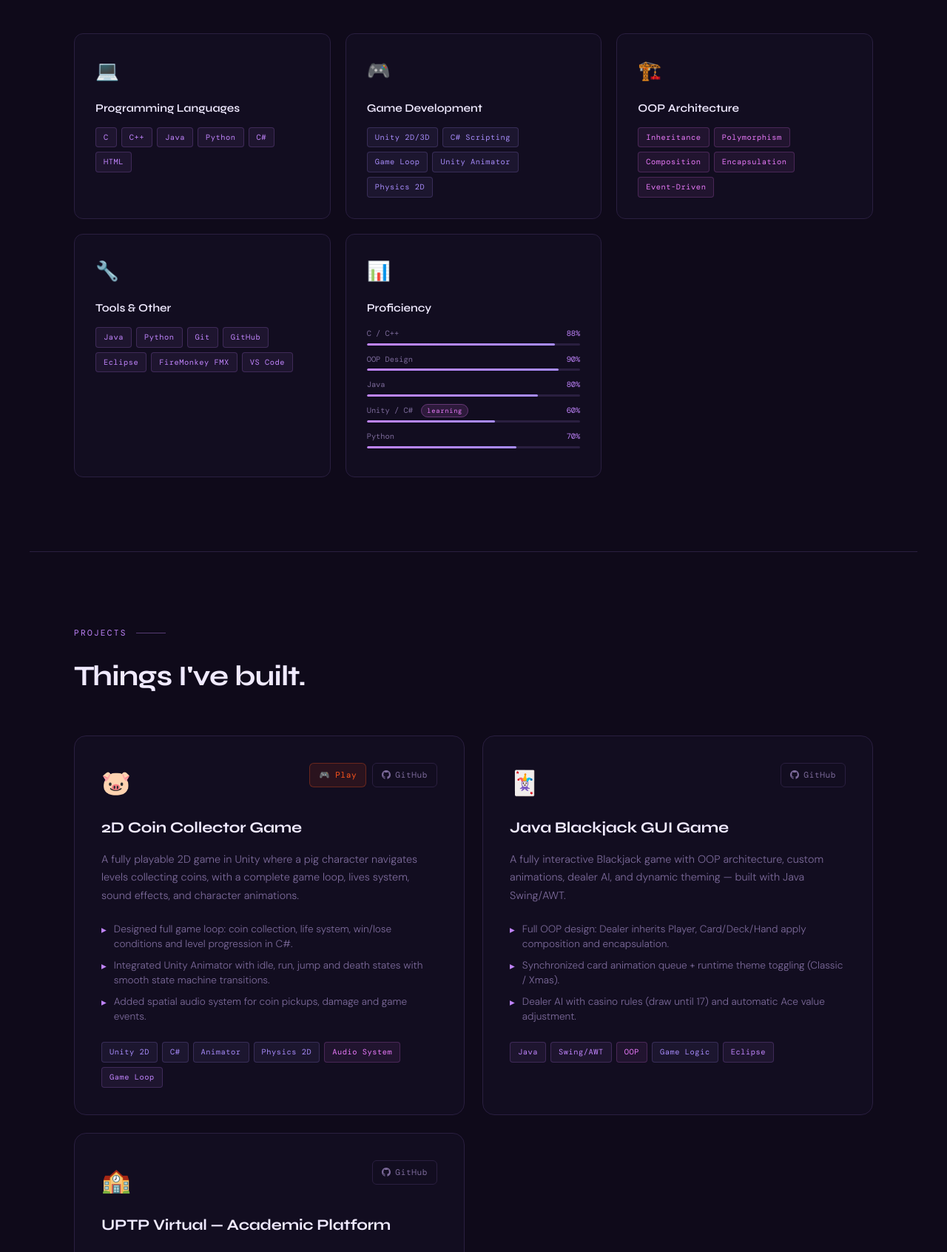
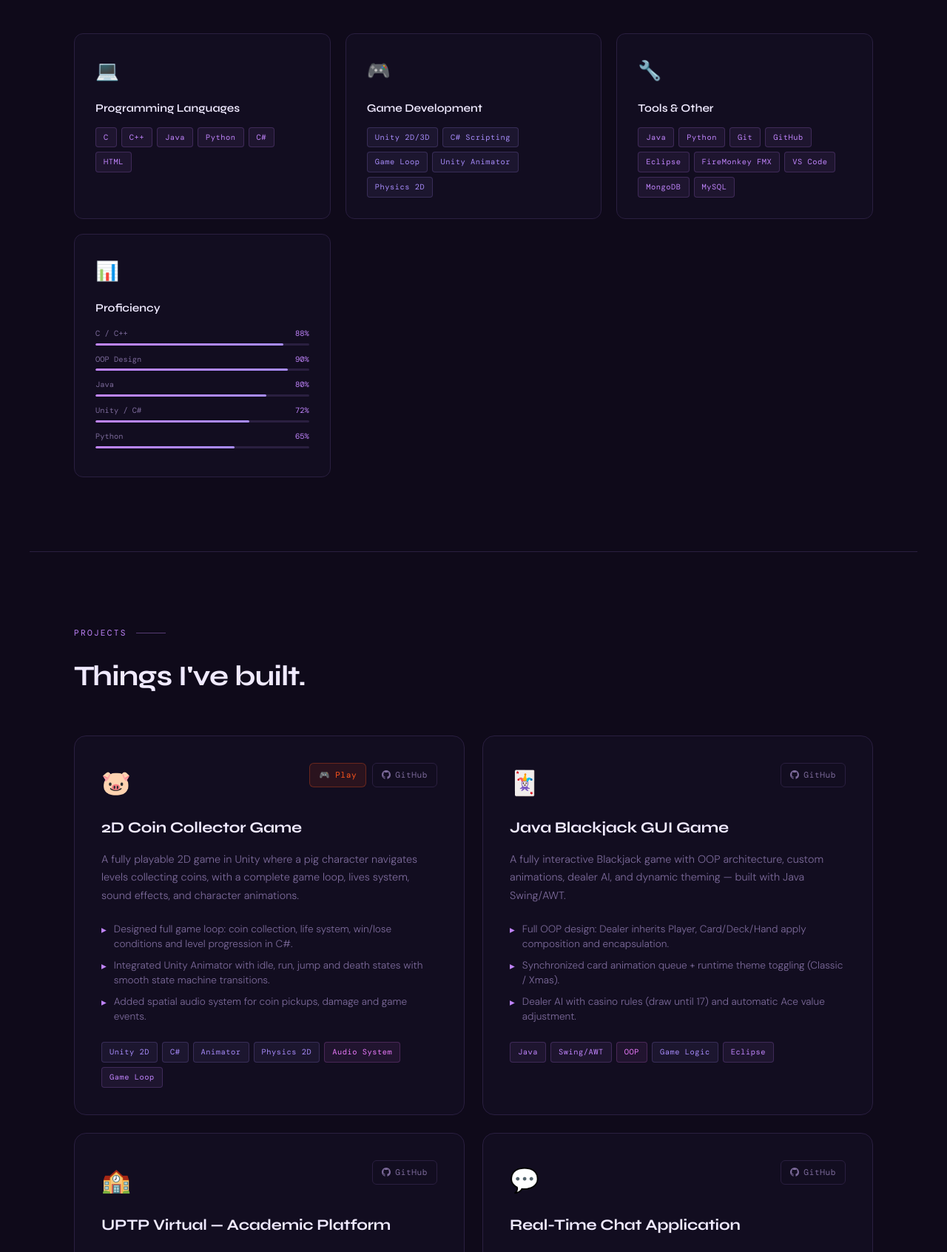
Before and after one commit to jazgonzalez/jazgonzalez.github.io, a plain HTML site: page index.html in a window 1280 px wide. Shown: the part 1763-3455 px from the top of the page at 74% size. Drawn offline with nearby package versions, Linux system fonts and the light colour scheme; a web font is replaced by a local one.

Commit message:
Update index.html

```diff
--- a/index.html
+++ b/index.html
@@ -429,8 +429,6 @@
     border-radius: 6px;
     transition: all 0.2s;
     letter-spacing: 0.05em;
-    position: relative;
-    z-index: 2;
   }
   .project-link:hover { color: var(--accent); border-color: var(--accent); }
 
@@ -674,10 +672,10 @@
     <div class="about-grid">
       <div class="about-text">
         <p>
-          I'm <strong>Jazmin Adriana Gonzalez Cabriza</strong>, a Computer Science & Information Engineering student at <strong>NTUST in Taipei, Taiwan</strong>.
+          I'm <strong>Jazmin Adriana Gonzalez Cabriza</strong>, a Computer Science & Information Engineering student at <strong>NTUST in Taipei, Taiwan</strong>. I come from Asunción, Paraguay, where I graduated as the <strong>top student of my class</strong> in Computer Science before earning a scholarship to study in Taiwan.
         </p>
         <p>
-          My core strength is <strong>C and C++ development with strong OOP architecture</strong> I'm experienced with <strong>Unity game development</strong> and understand how game loops, asset management, and performance optimization work in practice.
+          My core strength is <strong>C and C++ development with strong OOP architecture</strong> — I enjoy designing clean, well-structured systems where every class has a clear responsibility. I'm also experienced with <strong>Unity game development</strong> and understand how game loops, asset management, and performance optimization work in practice.
         </p>
         <p>
           I'm currently seeking a <strong>game development internship (June–August 2026)</strong> where I can contribute to real game systems, optimize performance, and grow alongside a technical team.
@@ -739,17 +737,6 @@
         </div>
       </div>
       <div class="skill-card">
-        <div class="skill-icon">🏗️</div>
-        <div class="skill-title">OOP Architecture</div>
-        <div class="skill-tags">
-          <span class="tag pink">Inheritance</span>
-          <span class="tag pink">Polymorphism</span>
-          <span class="tag pink">Composition</span>
-          <span class="tag pink">Encapsulation</span>
-          <span class="tag pink">Event-Driven</span>
-        </div>
-      </div>
-      <div class="skill-card">
         <div class="skill-icon">🔧</div>
         <div class="skill-title">Tools & Other</div>
         <div class="skill-tags">
@@ -760,6 +747,8 @@
           <span class="tag">Eclipse</span>
           <span class="tag">FireMonkey FMX</span>
           <span class="tag">VS Code</span>
+          <span class="tag">MongoDB</span>
+          <span class="tag">MySQL</span>
         </div>
       </div>
     </div>
@@ -831,6 +820,23 @@
         </div>
       </div>
 
+      <div class="project-card">
+        <div class="project-header">
+          <div class="project-emoji">💬</div>
+          <a href="https://github.com/jazgonzalez/chat-app" target="_blank" class="project-link"><svg width="12" height="12" viewBox="0 0 24 24" fill="currentColor"><path d="M12 0C5.37 0 0 5.37 0 12c0 5.31 3.435 9.795 8.205 11.385.6.105.825-.255.825-.57 0-.285-.015-1.23-.015-2.235-3.015.555-3.795-.735-4.035-1.41-.135-.345-.72-1.41-1.23-1.695-.42-.225-1.02-.78-.015-.795.945-.015 1.62.87 1.845 1.23 1.08 1.815 2.805 1.305 3.495.99.105-.78.42-1.305.765-1.605-2.67-.3-5.46-1.335-5.46-5.925 0-1.305.465-2.385 1.23-3.225-.12-.3-.54-1.53.12-3.18 0 0 1.005-.315 3.3 1.23.96-.27 1.98-.405 3-.405s2.04.135 3 .405c2.295-1.56 3.3-1.23 3.3-1.23.66 1.65.24 2.88.12 3.18.765.84 1.23 1.905 1.23 3.225 0 4.605-2.805 5.625-5.475 5.925.435.375.81 1.095.81 2.22 0 1.605-.015 2.895-.015 3.3 0 .315.225.69.825.57A12.02 12.02 0 0024 12c0-6.63-5.37-12-12-12z"/></svg> GitHub</a>
+        </div>
+        <div class="project-title">Real-Time Chat Application</div>
+        <div class="project-desc">A full-stack real-time messaging platform with secure authentication, multimedia support, and private room management — built with Python, Flask and MongoDB.</div>
+        <ul class="project-bullets">
+          <li>Implemented real-time bidirectional communication using Flask-SocketIO for instant message delivery and room announcements.</li>
+          <li>Built secure user authentication with bcrypt password hashing and multimedia file storage using MongoDB GridFS for images and audio.</li>
+          <li>Designed room management system with private rooms, member controls, admin rights, and paginated message history via AJAX.</li>
+        </ul>
+        <div class="project-stack">
+          <span class="tag">Python</span><span class="tag">Flask</span><span class="tag">MongoDB</span><span class="tag pink">SocketIO</span><span class="tag">GridFS</span><span class="tag purple">Real-Time</span>
+        </div>
+      </div>
+
     </div>    </div>
   </div>
 </section>
@@ -851,6 +857,7 @@
         <div class="cv-highlights">
           <div class="cv-item"><span>✦</span><span>B.S. Computer Science — NTUST, Taiwan (7th semester)</span></div>
           <div class="cv-item"><span>✦</span><span>Strong C / C++ / OOP background with Unity knowledge</span></div>
+          <div class="cv-item"><span>✦</span><span>Best Graduate of Class 2021 & 2 additional academic awards</span></div>
           <div class="cv-item"><span>✦</span><span>English C1 Advanced · Spanish Native</span></div>
         </div>
         <div style="display:flex; gap: 12px; flex-wrap: wrap;">
@@ -943,12 +950,12 @@
   document.querySelectorAll(".project-card").forEach((el,i)=>{el.classList.add("reveal");el.style.transitionDelay=(i*0.15)+"s";obs.observe(el);});
   document.querySelectorAll(".cv-card,.contact-grid,.section-title,.info-card").forEach(el=>{el.classList.add("reveal");obs.observe(el);});
 
-  const skillBars=[{label:"C / C++",pct:88},{label:"OOP Design",pct:90},{label:"Java",pct:80},{label:"Unity / C#",pct:60,badge:"learning"},{label:"Python",pct:70}];
+  const skillBars=[{label:"C / C++",pct:88},{label:"OOP Design",pct:90},{label:"Java",pct:80},{label:"Unity / C#",pct:72},{label:"Python",pct:65}];
   const sg=document.querySelector("#skills .skills-grid");
   if(sg){
     const bc=document.createElement("div"); bc.className="skill-card";
     bc.innerHTML="<div class=\"skill-icon\">📊</div><div class=\"skill-title\">Proficiency</div><div class=\"skill-bar-wrap\">"+
-      skillBars.map(s=>`<div class="skill-bar-row"><span class="skill-bar-label">${s.label}${s.badge ? ` <span style="font-family:'DM Mono',monospace;font-size:0.55rem;padding:2px 7px;border-radius:100px;background:rgba(232,121,249,0.12);color:#e879f9;border:1px solid rgba(232,121,249,0.3);letter-spacing:0.08em;vertical-align:middle;margin-left:5px;">${s.badge}</span>` : ''}</span><span class="skill-bar-pct">${s.pct}%</span></div><div class="skill-bar-bg"><div class="skill-bar-fill" data-pct="${s.pct}"></div></div>`).join("")+"</div>";
+      skillBars.map(s=>`<div class="skill-bar-row"><span class="skill-bar-label">${s.label}</span><span class="skill-bar-pct">${s.pct}%</span></div><div class="skill-bar-bg"><div class="skill-bar-fill" data-pct="${s.pct}"></div></div>`).join("")+"</div>";
     sg.appendChild(bc);
     const bo=new IntersectionObserver(entries=>entries.forEach(e=>{if(e.isIntersecting)e.target.querySelectorAll(".skill-bar-fill").forEach(b=>b.style.width=b.dataset.pct+"%");}),{threshold:0.3});
     bo.observe(bc);
```
